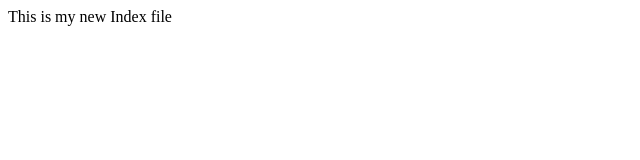
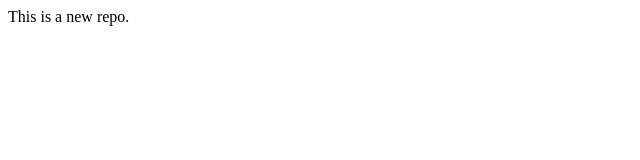
Before and after one commit to yadavbi/localRepo, a plain HTML site: page index.html in a window 1280 px wide. Shown: the full height of the page, 0-640 px from the left. Drawn offline with Linux system fonts and the light colour scheme.

Commit message:
new initial file

```diff
--- a/index.html
+++ b/index.html
@@ -1 +1 @@
-<p> This is my new Index file</p>
+<p> This is a new repo.</p>
```
Also changed, not shown: 1 other file.
